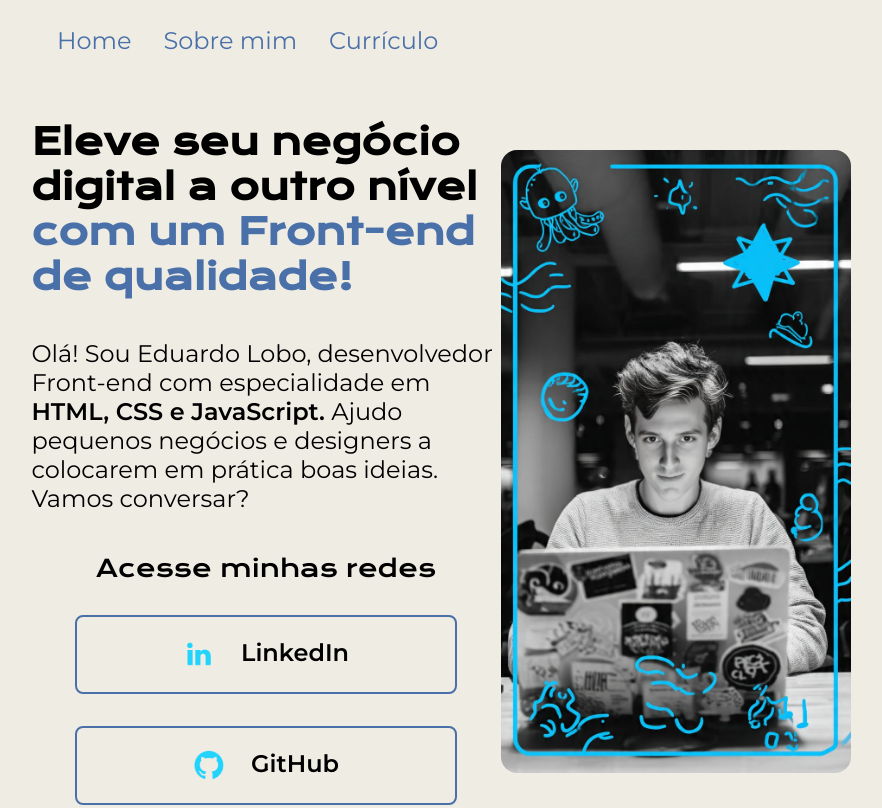
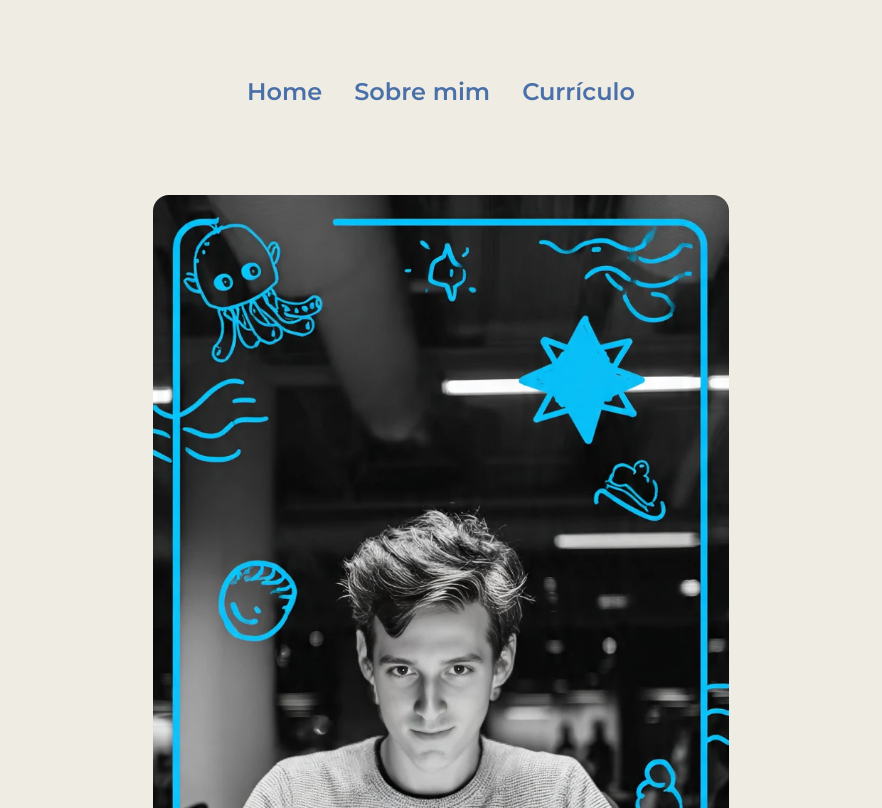
Before and after one commit to eduardo-lobo-cyber/curriculo, a plain HTML site: page index.html in a window 1280 px wide. Shown: the top 808 px of the page, without its empty margins (199-1081 px from the left). Drawn offline with nearby package versions, Linux system fonts and the light colour scheme.

Commit message:
Suporte para celular

```diff
--- a/index.html
+++ b/index.html
@@ -31,19 +31,19 @@
             </p>
             <div class="apresentacao__links">
                 <h2 class="apresentacao__links__subtitulo">Acesse minhas redes</h2>
-                <a class="apresentacao__links__link" href="https://www.linkedin.com/in/eduardo-lobo-567123376">
+                <a class="apresentacao__links__navegacao" href="https://www.linkedin.com/in/eduardo-lobo-567123376">
                     <img class="apresentacao__links__icon" src="./img/Logo linkedin.png" alt="Logo do LinkedIn">
                     LinkedIn
 
                 </a>
-                <a class="apresentacao__links__link" href="https://github.com/eduardo-lobo-cyber">
+                <a class="apresentacao__links__navegacao" href="https://github.com/eduardo-lobo-cyber">
                     <img class="apresentacao__links__icon" src="./img/Logo Github.png" alt="Logo do GitHub">
                     GitHub
 
                 </a>
             </div>
         </section>
-        <img src="img/imagem.webp" alt="Foto de Eduardo programando">
+        <img class="apresentacao__imagem" src="img/imagem.webp" alt="Foto de Eduardo programando">
     </main>
     <footer class="rodape">Desenvolvido por Eduardo</footer>
 </body>
--- a/styles/style.css
+++ b/styles/style.css
@@ -10,12 +10,12 @@
     --fonte-secundaria: 'Montserrat', sans-serif;
 }
 
-*{
+* {
     margin: 0;
     padding: 0;
 }
 
-body{
+body {
     box-sizing: border-box;
     min-height: 100vh;
     display: flex;
@@ -23,27 +23,27 @@ body{
     background-color: var(--cor-fundo);
     color: var(--cor-secundaria);
     height: 100%;
-  margin: 0;
-  padding: 0;
+    margin: 0;
+    padding: 0;
 }
 
 
-.apresentacao__conteudo__texto a{
+.apresentacao__conteudo__texto a {
     text-decoration: none;
     color: var(--cor-primaria);
 }
 
 .cabecalho__menu__link {
     font-family: 'Montserrat', sans-serif;
-    font-size: 24px;
-    font-weight: 600px;
+    font-size: 1.5rem;
+    font-weight: 600;
     text-decoration: none;
     color: var(--cor-primaria);
 }
 
 .cabecalho__menu {
     display: flex;
-    gap: 32px;
+    gap: 2rem;
 }
 
 .cabecalho {
@@ -53,92 +53,126 @@ body{
 
 }
 
-img{
-    width: 350px;
-    border-radius: 16px;
+.apresentacao__imagem {
+    width: 30%;
+    border-radius: 1rem;
 }
 
-.apresentacao__links__icon{
-    width: 32px;
-    height: 32px;
-    margin-right: 10px;
+.apresentacao__links__icon {
+    width: 2rem;
+    height: 2rem;
+    margin-right: 0.625rem;
 }
 
 
-.titulo-destaque{
+.titulo-destaque {
     color: var(--cor-primaria);
 }
 
-.apresentacao{
+.apresentacao {
     padding: 5% 18%;
     display: flex;
     align-items: center;
     justify-content: space-between;
+    gap: 82px;
 }
-.apresentacao__conteudo{
-    width: 615px;
+
+.apresentacao__conteudo {
+    width: 40%;
     display: flex;
     flex-direction: column;
-    gap: 40px;
+    gap: 2.5rem;
 }
 
-.apresentacao__conteudo__titulo{
-    font-size: 36px;
+.apresentacao__conteudo__titulo {
+    font-size: 2.25rem;
     font-family: 'Krona One', sans-serif;
 }
 
-.apresentacao__conteudo__texto{
-    font-size: 24px;
+.apresentacao__conteudo__texto {
+    font-size: 1.5rem;
     font-family: 'Montserrat', sans-serif;
 }
 
-.apresentacao__links{
+.apresentacao__links {
     display: flex;
     flex-direction: column;
     justify-content: space-between;
     align-items: center;
-    gap: 32px;
+    gap: 2rem;
 }
-.apresentacao__links__subtitulo{
+
+.apresentacao__links__subtitulo {
     font-family: 'Krona One', sans-serif;
     font-weight: 400;
-    font-size: 24px;
+    font-size: 1.5rem;
 }
-.apresentacao__links__link{
-    border: 2px solid var(--cor-primaria);
-    width: 378px;
+
+.apresentacao__links__navegacao {
+    border: 0.125rem solid var(--cor-primaria);
+    width: 50%;
     text-align: center;
-    border-radius: 8px;
-    font-size: 24px;
+    border-radius: 0.5rem;
+    font-size: 1.5rem;
     font-weight: 600;
-    padding: 21.5px 0;
+    padding: 1.34375rem 0;
     text-decoration: none;
     color: var(--cor-secundaria);
     font-family: 'Montserrat', sans-serif;
     display: flex;
     justify-content: center;
-    gap: 16px;
+    gap: 1rem;
     transition: 1s;
 }
 
-.apresentacao__links__link:hover{
+.apresentacao__links__link:hover {
     background-color: var(--cor-hover);
     position: relative;
-    top: -4px;
+    top: -0.25rem;
     transition: 0.3s;
 }
 
 .rodape {
     text-align: center;
-    padding: 24px 0;
-    font-size: 24px;
+    padding: 1.5rem 0;
+    font-size: 1.5rem;
     color: var(--cor-fundo);
     background-color: var(--cor-primaria);
     font-family: 'Montserrat', sans-serif;
-    font-weight: 400px;
+    font-weight: 400;
 }
 
 footer {
-  margin: 0;
-  padding-bottom: 0;
+    margin: 0;
+    padding-bottom: 0;
 }
+
+@media (max-width: 1400px) {
+    .cabecalho {
+        justify-content: center;
+        padding: 6% 0 2% 0;
+        font-size: 1rem;
+    }
+
+    .apresentacao {
+        flex-direction: column-reverse;
+        ;
+        text-align: center;
+        padding: 5%;
+    }
+
+    .apresentacao__conteudo,
+    .apresentacao__links {
+        width: 100%;
+        align-items: center;
+    }
+
+    .apresentacao__links__navegacao {
+        width: 70%;
+    }
+
+    .apresentacao__imagem {
+        width: 50%;
+    }
+
+}
```
Also changed, not shown: about.html (+1 -1 lines), curiculo.html (+1 -1 lines).
